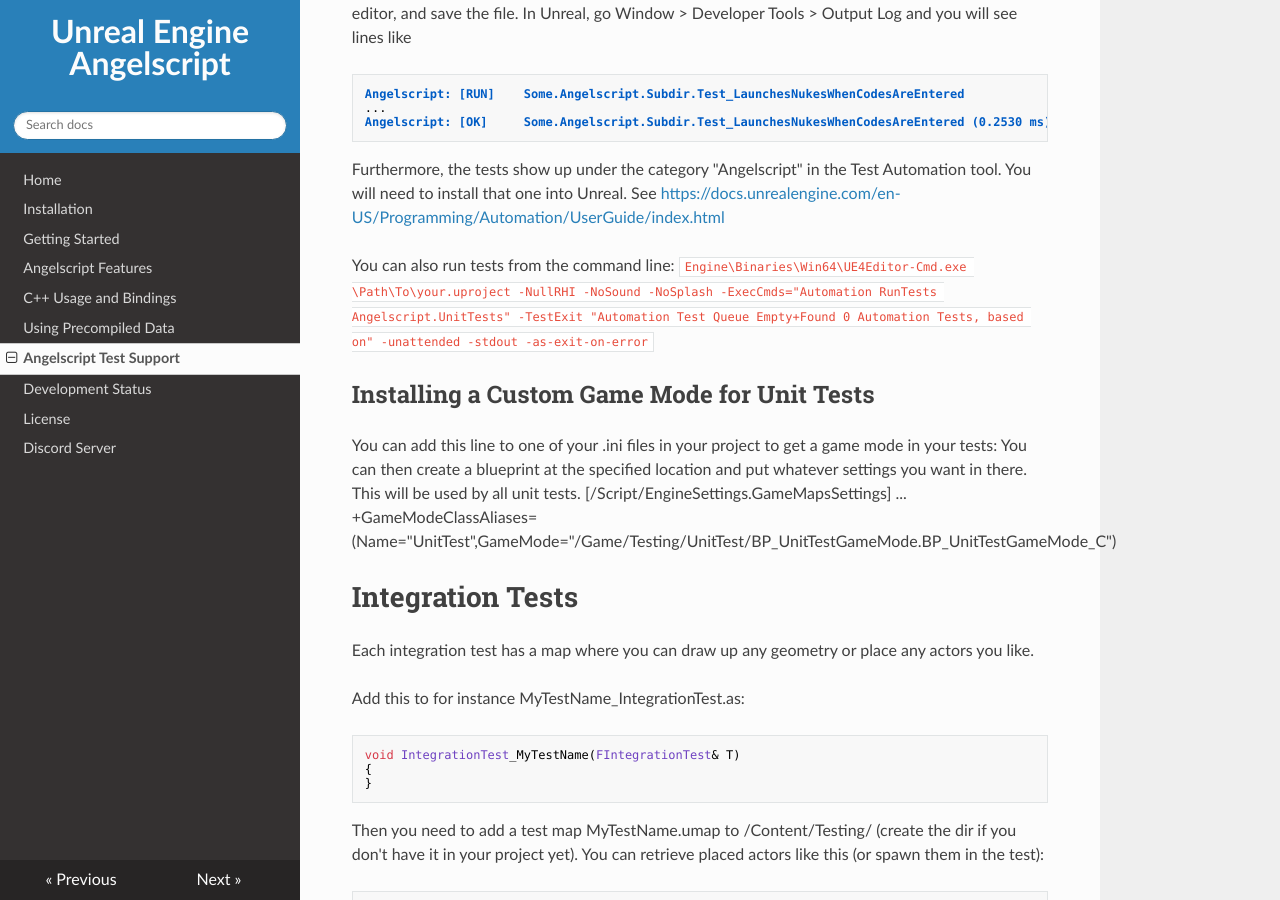
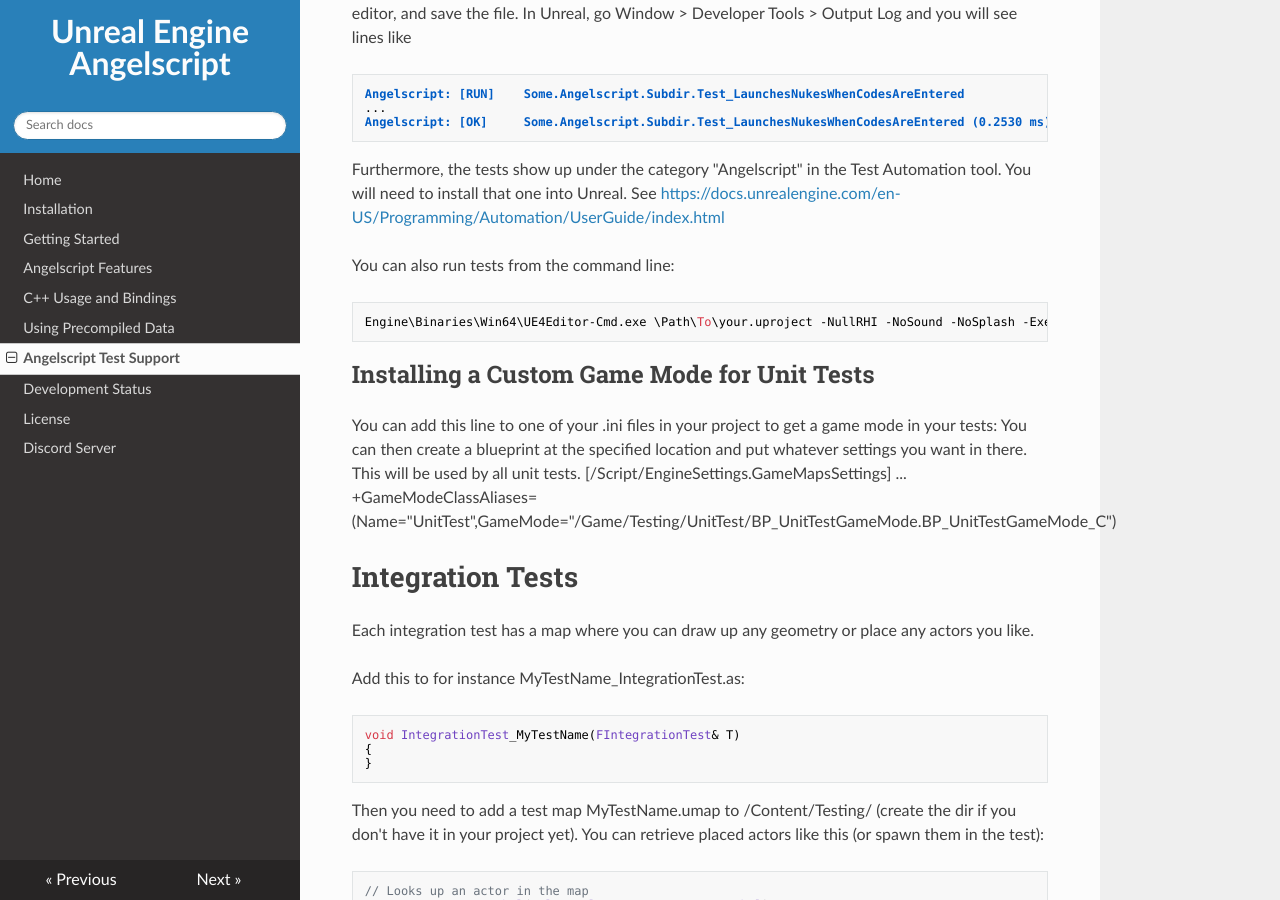
Before and after one commit to Hazelight/Docs-UnrealEngine-Angelscript, an MkDocs documentation site: the page built from docs/angelscript-test-support.md, in a window 1280 px wide and 900 px high, scrolled down 510 px. Built offline with MkDocs 1.6.1, drawn with Linux system fonts in a browser that asks for light colours; nearby versions of some CDN libraries.

Commit message:
Make cmd line look a bit nicer

````diff
--- a/docs/angelscript-test-support.md
+++ b/docs/angelscript-test-support.md
@@ -34,7 +34,9 @@
 You will need to install that one into Unreal. See [https://docs.unrealengine.com/en-US/Programming/Automation/UserGuide/index.html](https://docs.unrealengine.com/en-US/Programming/Automation/UserGuide/index.html)
 
 You can also run tests from the command line:
-`Engine\Binaries\Win64\UE4Editor-Cmd.exe \Path\To\your.uproject -NullRHI -NoSound -NoSplash -ExecCmds="Automation RunTests Angelscript.UnitTests" -TestExit "Automation Test Queue Empty+Found 0 Automation Tests, based on" -unattended -stdout -as-exit-on-error`
+```
+Engine\Binaries\Win64\UE4Editor-Cmd.exe \Path\To\your.uproject -NullRHI -NoSound -NoSplash -ExecCmds="Automation RunTests Angelscript.UnitTests" -TestExit "Automation Test Queue Empty+Found 0 Automation Tests, based on" -unattended -stdout -as-exit-on-error
+```
 
 ## Installing a Custom Game Mode for Unit Tests
 You can add this line to one of your .ini files in your project to get a game mode in your tests:
````
